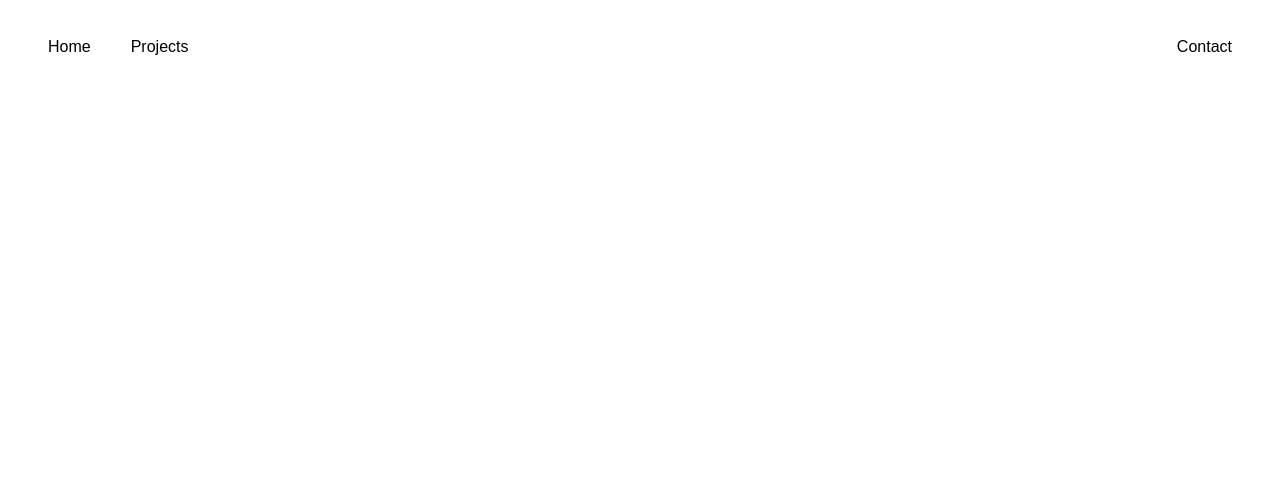
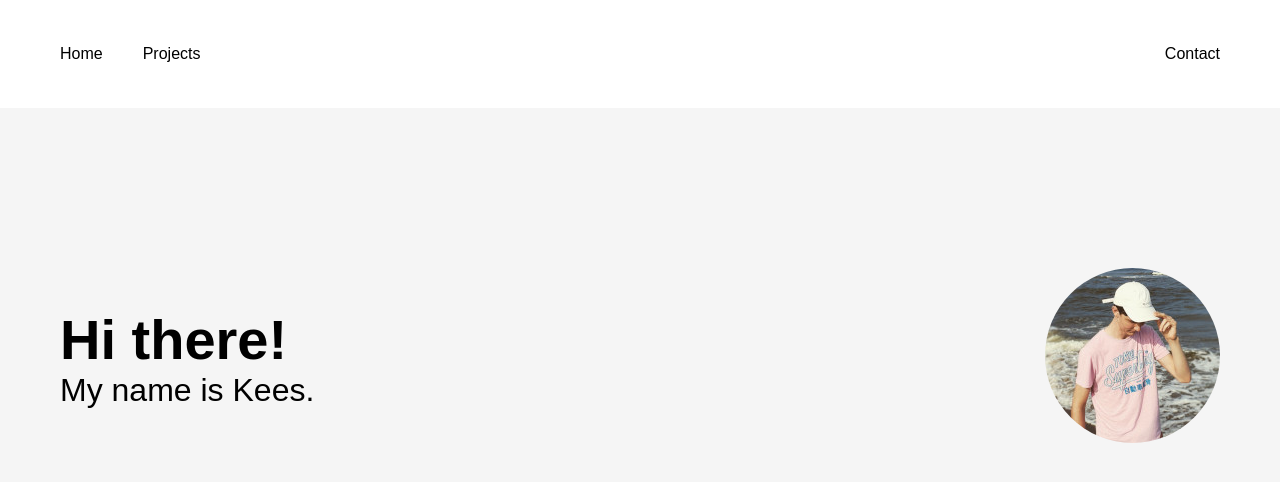
Before and after one commit to keesvv/portfolio, a Svelte app: page / in a window 1280 px wide. Shown: the top 482 px of the page. Built offline with nearby package versions, Linux system fonts and the light colour scheme.

Commit message:
feat: add lead

```diff
--- a/src/App.svelte
+++ b/src/App.svelte
@@ -1,5 +1,7 @@
-<script>
+<script lang="ts">
+  import Lead from "./lib/Lead.svelte";
   import Navbar from "./lib/Navbar.svelte";
 </script>
 
 <Navbar />
+<Lead />
--- /dev/null
+++ b/src/lib/Lead.svelte
@@ -0,0 +1,42 @@
+<script lang="ts">
+  import me from "../assets/me.jpg";
+</script>
+
+<div class="lead">
+  <div class="left">
+    <h1>Hi there!</h1>
+    <h2>My name is Kees.</h2>
+  </div>
+  <div class="right">
+    <img src={me} alt="Me" />
+  </div>
+</div>
+
+<style lang="scss">
+  .lead {
+    display: flex;
+    justify-content: space-between;
+    align-items: center;
+    background-color: #f5f5f5;
+    padding: 160px 60px;
+  }
+
+  h1,
+  h2 {
+    margin: 0;
+  }
+
+  h1 {
+    font-size: 3.5em;
+  }
+
+  h2 {
+    font-size: 2em;
+    font-weight: normal;
+  }
+
+  img {
+    width: 175px;
+    border-radius: 100%;
+  }
+</style>
--- a/src/lib/Navbar.svelte
+++ b/src/lib/Navbar.svelte
@@ -10,7 +10,7 @@
 
 <style lang="scss">
   .navbar {
-    padding: 30px;
+    padding: 45px 50px;
     display: flex;
     justify-content: space-between;
   }
--- a/src/main.scss
+++ b/src/main.scss
@@ -1,3 +1,4 @@
 body {
     font-family: sans-serif;
+    margin: 0;
 }
```
Also changed, not shown: src/assets/me.jpg (added).
